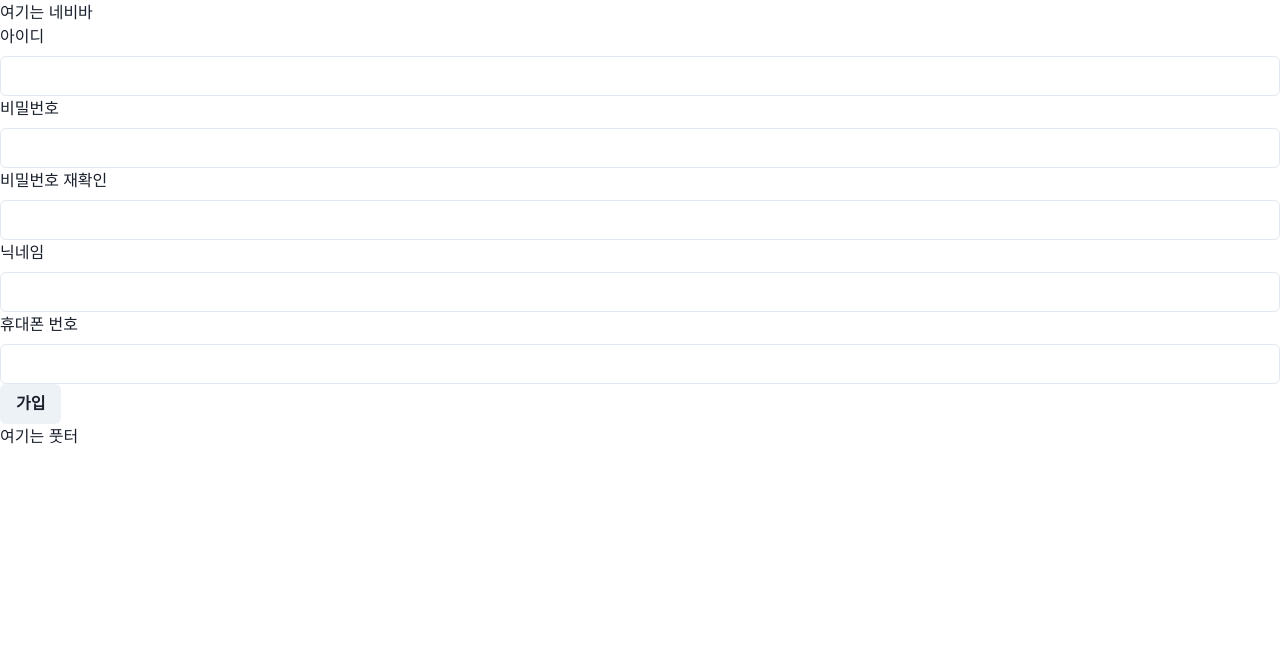
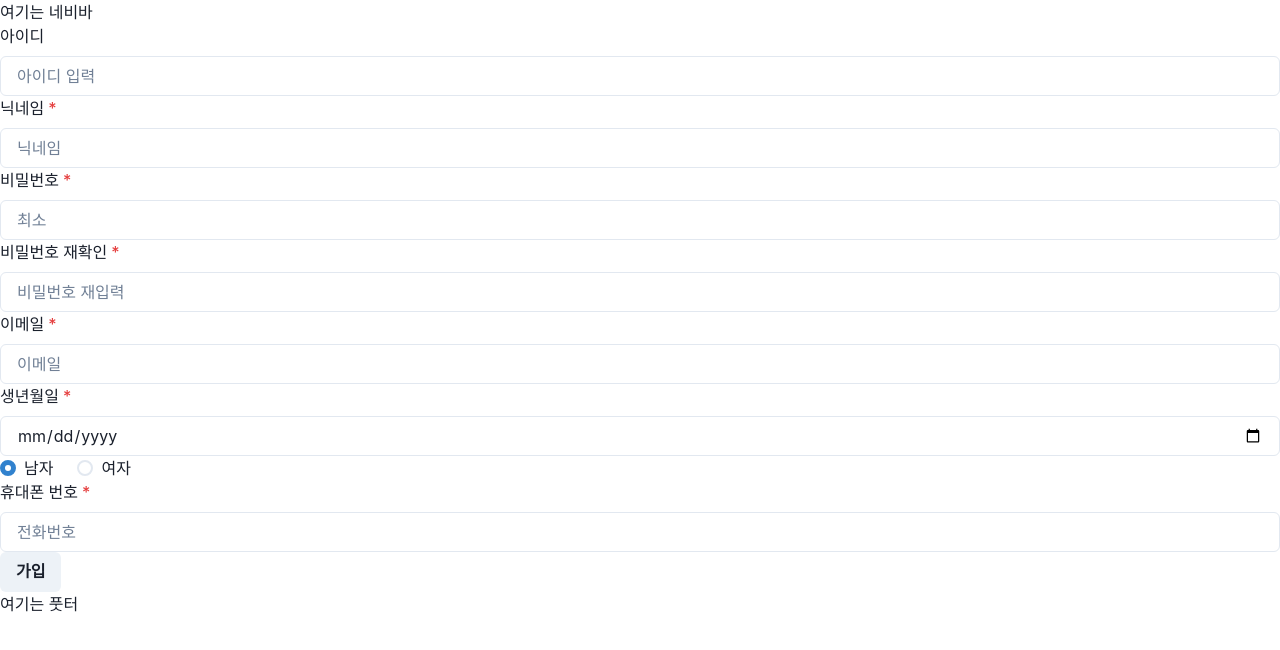
Before and after one commit to zxcvcx123/TodayYouTubeProjectFE, a React (Create React App) app: page /member/signup in a window 1280 px wide. Shown: the top 650 px of the page. Built offline with nearby package versions, Linux system fonts and the light colour scheme.

Commit message:
회원 가입 요청 작성

```diff
--- a/src/member/MemberSignup.js
+++ b/src/member/MemberSignup.js
@@ -1,41 +1,155 @@
 import React, { useState } from "react";
-import { Box, Button, FormControl, FormLabel, Input } from "@chakra-ui/react";
+import {
+  Box,
+  Button,
+  FormControl,
+  FormHelperText,
+  FormLabel,
+  HStack,
+  Input,
+  Radio,
+  RadioGroup,
+  Text,
+  useToast,
+} from "@chakra-ui/react";
+import axios from "axios";
+import { useLocation } from "react-router-dom";
 
 function MemberSignup(props) {
   /* 회원 폼 상태 */
   const [member_id, setMember_id] = useState("");
   const [password, setPassword] = useState("");
   const [password_check, setPassword_check] = useState("");
+  const [gender, setGender] = useState("");
+  const [birth_date, setBirth_date] = useState();
   const [nickname, setNickname] = useState("");
   const [email, setEmail] = useState("");
   const [phone_number, setPhone_number] = useState("");
 
-  /*  */
+  /* ChakraUI*/
+  let toast = useToast();
+
+  function handleSignupForm() {
+    axios
+      .post("/api/member/signup", {
+        member_id,
+        password,
+        gender,
+        birth_date,
+        nickname,
+        email,
+        phone_number,
+      })
+      .then(
+        toast({
+          description: "회원가입에 성공했습니다",
+          status: "success",
+        }),
+      )
+      .catch((error) => {
+        if (error.status === 400) {
+          toast({
+            description: "회원가입에 실패하셨습니다.",
+            status: "warning",
+          });
+        } else {
+          toast({
+            description: "서버에 오류가 발생하였습니다.",
+            status: "error",
+          });
+        }
+      });
+  }
 
   return (
     <>
       <Box>
         <FormControl>
           <FormLabel>아이디</FormLabel>
-          <Input />
+          <Input
+            placeholder="아이디 입력"
+            onChange={(e) => {
+              setMember_id(e.target.value);
+            }}
+          />
+        </FormControl>
+        <FormControl isRequired>
+          <FormLabel>닉네임</FormLabel>
+          <Input
+            placeholder="닉네임"
+            onChange={(e) => {
+              setNickname(e.target.value);
+            }}
+          />
+        </FormControl>
+        <FormControl isRequired>
+          <FormLabel>비밀번호</FormLabel>
+          <Input
+            type="password"
+            placeholder="최소"
+            onChange={(e) => {
+              setPassword(e.target.value);
+            }}
+          />
+        </FormControl>
+        <FormControl isRequired>
+          <FormLabel>비밀번호 재확인</FormLabel>
+          <Input
+            type="password"
+            placeholder="비밀번호 재입력"
+            onChange={(e) => {
+              console.log(e.target.value);
+              setPassword_check(e.target.value);
+            }}
+          />
+        </FormControl>
+        <FormControl isRequired>
+          <FormLabel>이메일</FormLabel>
+          <Input
+            placeholder="이메일"
+            onChange={(e) => {
+              console.log(e.target.value);
+              setEmail(e.target.value);
+            }}
+          />
+        </FormControl>
+        <FormControl isRequired>
+          <FormLabel>생년월일</FormLabel>
+          <Input
+            type="date"
+            onChange={(e) => {
+              console.log(e.target.value);
+              setBirth_date(e.target.value);
+            }}
+          />
         </FormControl>
         <FormControl>
-          <FormLabel>비밀번호</FormLabel>
-          <Input type="password" />
+          <RadioGroup defaultValue="m" onChange={setGender}>
+            <HStack spacing="24px">
+              <Radio value="m">남자</Radio>
+              <Radio value="w">여자</Radio>
+            </HStack>
+          </RadioGroup>
         </FormControl>
-        <FormControl>
-          <FormLabel>비밀번호 재확인</FormLabel>
-          <Input type="password" />
+        <FormControl isRequired>
+          <FormLabel>휴대폰 번호</FormLabel>
+          <Input
+            type="tel"
+            placeholder="전화번호"
+            maxLength={"15"}
+            onChange={(e) => {
+              setPhone_number(
+                (e.target.value = e.target.value
+                  .replace(/[^0-9]/g, "")
+                  .replace(
+                    /(^02.{0}|^01.{1}|[0-9]{3,4})([0-9]{3,4})([0-9]{4})/g,
+                    "$1-$2-$3",
+                  )),
+              );
+            }}
+          />
         </FormControl>
-        <FormControl>
-          <FormLabel>닉네임</FormLabel>
-          <Input />
-        </FormControl>
-        <FormControl>
-          <FormLabel>휴대폰 번호</FormLabel>
-          <Input type="tel" />
-        </FormControl>
-        <Button>가입</Button>
+        <Button onClick={handleSignupForm}>가입</Button>
       </Box>
     </>
   );
```
